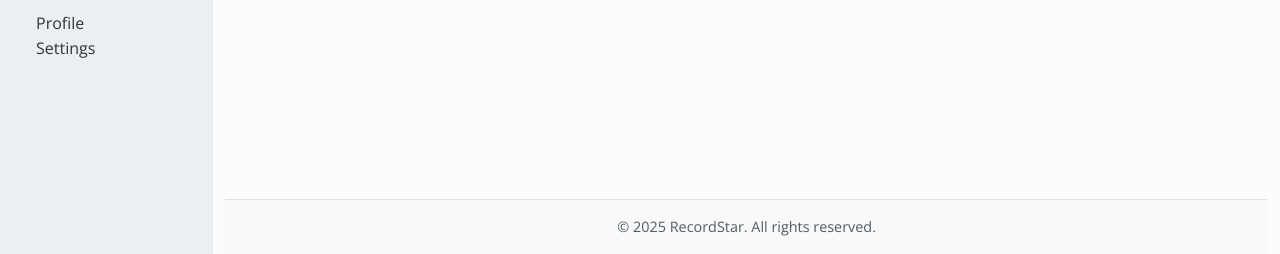
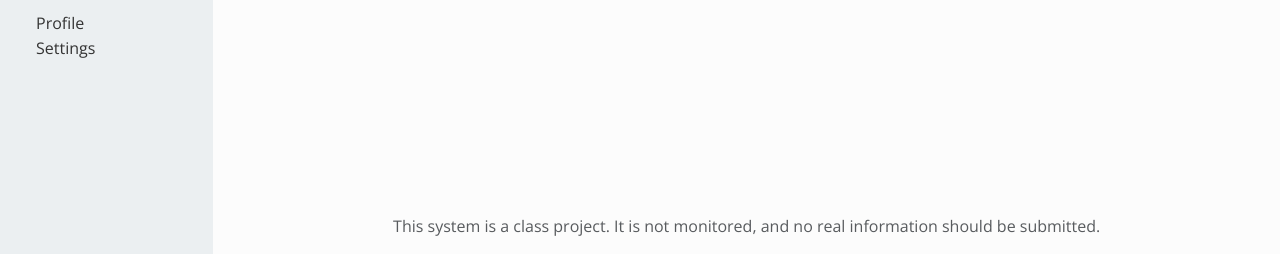
Before and after one commit to nnnguyenj/recordstar, a Django app: page /anon-user/ in a window 1280 px wide. Shown: the part 546-800 px from the top of the page. Run offline with Django 5.2, Linux system fonts and the light colour scheme; some libraries are stand-ins or nearby versions.

Commit message:
updated footer

```diff
--- a/users/templates/base.html
+++ b/users/templates/base.html
@@ -150,10 +150,12 @@
           {% block content %}{% endblock %}
         </div>
 
-        <!-- Footer -->
-        <footer class="text-center mt-auto py-3 bg-light border-top">
-          <p class="mb-0 text-muted" style="font-size: 0.9rem;">&copy; 2025 RecordStar. All rights reserved.</p>
+        {% block footer %}
+        <!-- default footer if none is provided -->
+        <footer class="text-center mt-5 mb-3 text-muted">
+          This system is a class project. It is not monitored, and no real information should be submitted.
         </footer>
+        {% endblock %}
       </main>
     </div>
   </div>
```
